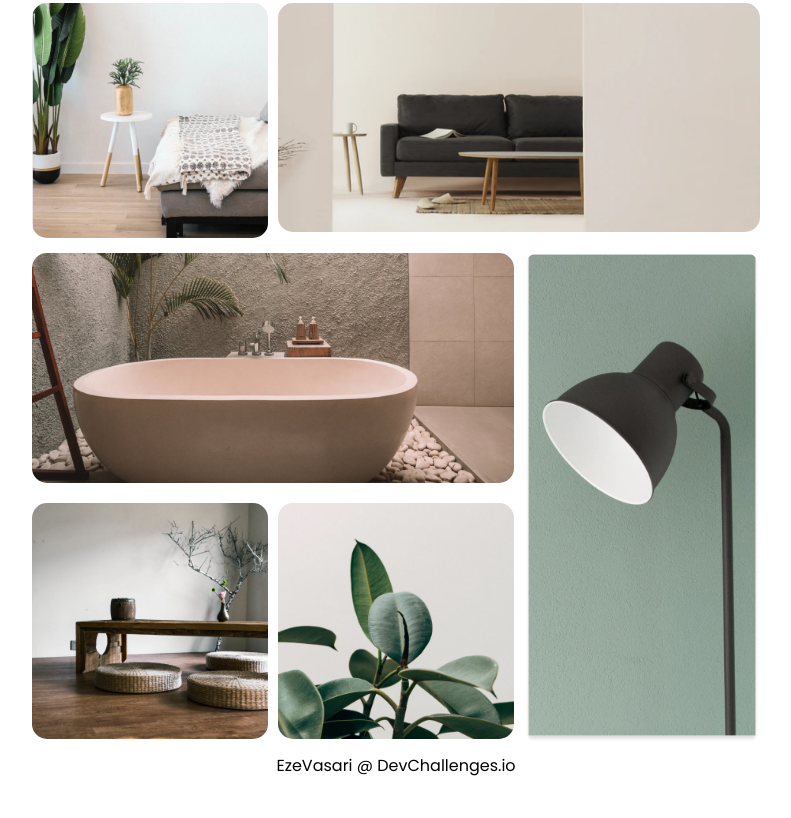
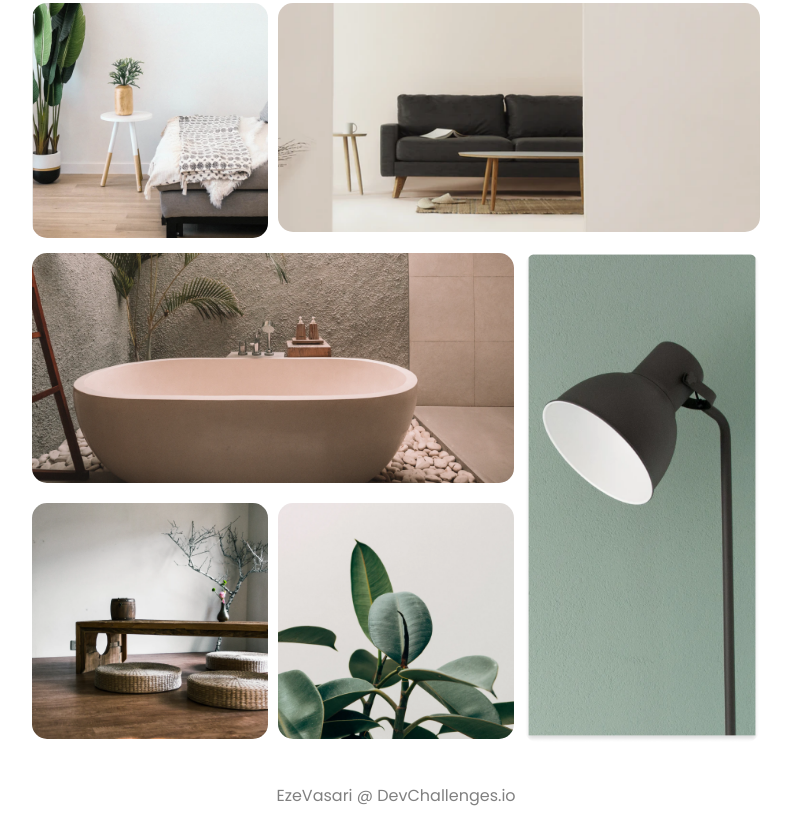
Before and after one commit to EzeVasari/dev-challenge-my-gallery, a plain HTML site: page index.html in a window 1280 px wide. Shown: the part 302-1120 px from the top of the page, without its empty margins (244-1035 px from the left). Before the commit the page ends 1090 px from the top, so only its background shows below. Drawn offline with Linux system fonts and the light colour scheme.

Commit message:
Se actualizó el footer

```diff
--- a/css/style.css
+++ b/css/style.css
@@ -105,7 +105,8 @@ body {
 footer {
     width: 100%;
     text-align: center;
-    margin: 10px 0 10px 0;
+    margin: 40px 0 10px 0;
+    color: gray;
 }
 
 @media (max-width: 599px) {
```
